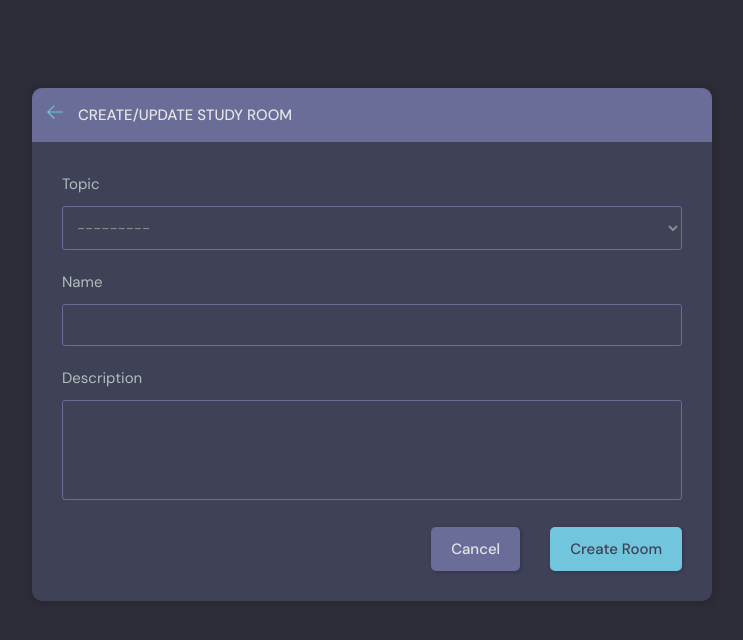
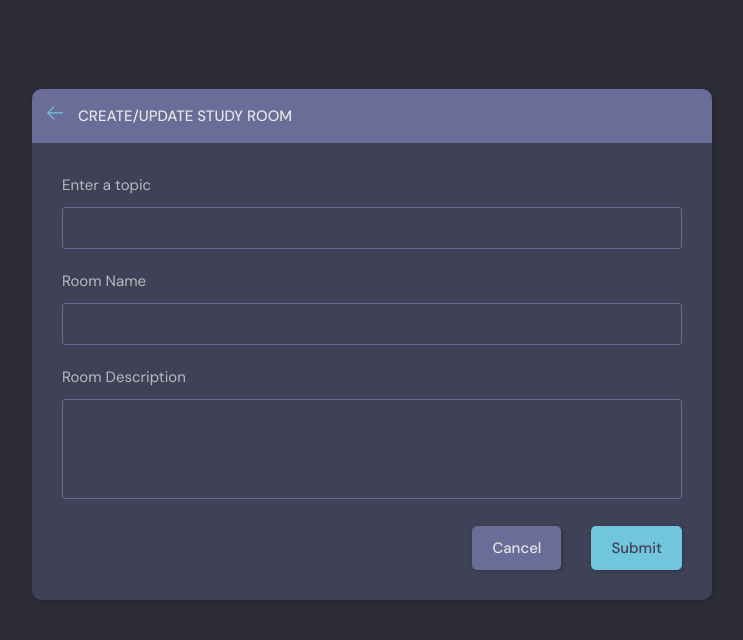
Before and after one commit to anik-666/STUDYROOM-WEBSITE, a Django app: page /create-room/ in a window 1280 px wide. Shown: the part 76-716 px from the top of the page, without its empty margins (268-1011 px from the left). Run offline with Django 5.2, Linux system fonts and the light colour scheme; a user stored in the database is signed in; data comes from the database, SQL or seed files in the repository; both versions use the stored data as it was after the commit.

Commit message:
Added custom room creation and room update functionality

```diff
--- a/STUDYROOM/studyroom/base/models.py
+++ b/STUDYROOM/studyroom/base/models.py
@@ -18,7 +18,7 @@ class Room(models.Model):
 
     host = models.ForeignKey(User, on_delete=models.SET_NULL, null=True)
     topic = models.ForeignKey(Topic, on_delete=models.SET_NULL, null=True)
-    name = models.CharField(max_length=200, null=False,)
+    name = models.CharField(max_length=200, null=False, blank= False)
     description = models.TextField(null= True, blank= True,)
     participants = models.ManyToManyField(User, related_name='participants', blank= True)
     updated = models.DateTimeField(auto_now= True)
--- a/STUDYROOM/studyroom/base/templates/base/room_form.html
+++ b/STUDYROOM/studyroom/base/templates/base/room_form.html
@@ -21,17 +21,34 @@
         <div class="layout__body">
           <form class="form" action="" method="POST">
             {% csrf_token %}
-            {% for field in form %}
+
               <div class="form__group">
-                <label for="room_name">{{field.label}}</label>
-                {{field}}
-                <!-- <input id="room_name" name="room_name" type="text" placeholder="E.g. Mastering Python + Django" /> -->
+                <label for="room_topic">Enter a topic</label>
+                <input required type="text" name="topic" list="topic-list" />
+              <datalist id = "topic-list">
+                <select id="room-topic">
+                <datalist>
+                {% for topic in topics %}
+                  <option value="{{ topic.name }}">{{ topic.name }}</option>
+                {% endfor %}
+                </select>
+                </datalist>
               </div>
-            {% endfor %}
+
+              <div class="form__group">
+                <label for="room_name">Room Name</label>
+                {{form.name}}
+              </div>
+
+              <div class="form__group">
+                <label for="room_description">Room Description</label>
+                {{form.description}}
+              </div>
+
 
             <!-- <div class="form__group">
               <label for="room_topic">Topic</label>
-              <input required type="text" name="topic" id="room_topic" list="topic-list" />
+              <input required type=" text" name="topic" id="room_topic" list="topic-list" />
               <datalist id="topic-list">
                 <select id="room_topic">
                   <option value="">Select your topic</option>
@@ -42,8 +59,8 @@
             </div> -->
 
             <div class="form__action">
-              <a class="btn btn--dark" href="index.html">Cancel</a>
-              <button class="btn btn--main" type="submit">Create Room</button>
+              <a class="btn btn--dark" href="{% url 'room' room.id %}">Cancel</a>
+              <button class="btn btn--main" type="submit">Submit</button>
             </div>
           </form>
         </div>
--- a/STUDYROOM/studyroom/base/views.py
+++ b/STUDYROOM/studyroom/base/views.py
@@ -116,16 +116,28 @@ def userProfile(request, pk):
 def createRoom(request):
 
     form = RoomForm()
+    topics = Topic.objects.all()
 
     if request.method == 'POST':
-        form = RoomForm(request.POST)
+        topic_name = request.POST.get('topic')
+        topic, created = Topic.objects.get_or_create(name=topic_name)
+
+        Room.objects.create(
+            host = request.user,
+            topic = topic,
+            name = request.POST.get('name'),
+            description = request.POST.get('description'),
+        )
+        return redirect('home')
+
+        """ form = RoomForm(request.POST)
         if form.is_valid():
             room = form.save(commit = False)
             room.host = request.user
             room.save()
-            return redirect('home')
+            return redirect('home') """
 
-    context = { 'form': form }
+    context = { 'form': form, 'topics': topics }
     return render(request,'base/room_form.html', context)
 
 @login_required(login_url='login')
@@ -133,17 +145,26 @@ def updateRoom(request, pk):
 
     room = Room.objects.get(id = pk)
     form = RoomForm(instance=room)
-
+    topics = Topic.objects.all()
     if (request.user != room.host):
         return HttpResponse('You are not allowed here!')
 
     if request.method == 'POST':
-        form = RoomForm(request.POST, instance=room)
+        topic_name = request.POST.get('topic')
+        topic, created = Topic.objects.get_or_create(name=topic_name)
+        room.name = request.POST.get('name')
+        room.topic = topic
+        room.description = request.POST.get('description')
+        room.save()
+        return redirect('home')
+
+        """ form = RoomForm(request.POST, instance=room)
         if form.is_valid():
             form.save()
-            return redirect('home')
+            return redirect('home')"""
 
-    context = { 'form': form }
+
+    context = { 'form': form, 'topics': topics, 'room': room }
     return render(request,'base/room_form.html', context)
 
 @login_required(login_url='login')
```
Also changed, not shown: STUDYROOM/studyroom/base/migrations/0004_alter_messages_options.py (added), STUDYROOM/studyroom/db.sqlite3.
